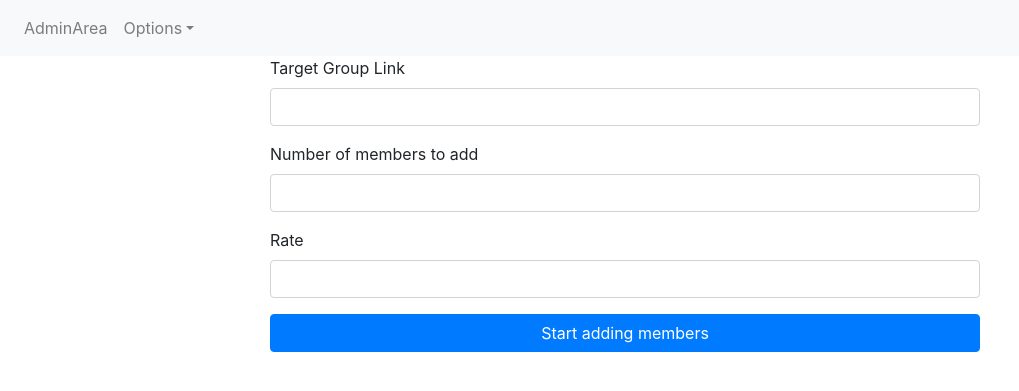
After one commit to MohsenZarein/Telegram-Robot, a Django app: page /Bot/add-members-to-target-groups in a window 1280 px wide. The commit adds this page. Shown: the top 391 px of the page, without its empty margins (0-1019 px from the left). Run offline with Django 3.2, Linux system fonts and the light colour scheme; some libraries are stand-ins or nearby versions.

Commit message:
adding members for the bot and changed templates

```diff
--- a/Telethon_Bot/settings.py
+++ b/Telethon_Bot/settings.py
@@ -20,12 +20,14 @@ BASE_DIR = os.path.dirname(os.path.dirname(os.path.abspath(__file__)))
 # See https://docs.djangoproject.com/en/2.2/howto/deployment/checklist/
 
 # SECURITY WARNING: keep the secret key used in production secret!
-
+SECRET_KEY = '!vk@^mnd_bb2tzgbr0@^^*&jwo+=24!b$@hi#fnn5r(tz+z1)x'
 
 # SECURITY WARNING: don't run with debug turned on in production!
 DEBUG = True
 
 ALLOWED_HOSTS = []
+
+#LOGGING_CONFIG = None
 
 
 # Application definition
@@ -79,7 +81,7 @@ DATABASES = {
         'ENGINE': 'django.db.backends.postgresql',
         'NAME': 'telethonbotdb',
         'USER': 'postgres',
-        'PASSWORD': '',
+        'PASSWORD': '0260psql',
         'HOST': 'localhost'
     }
 }
--- a/Telethon_Bot/urls.py
+++ b/Telethon_Bot/urls.py
@@ -2,6 +2,6 @@ from django.contrib import admin
 from django.urls import path ,include
 
 urlpatterns = [
-    path('admin/', admin.site.urls),
+    path('admin/', admin.site.urls ),
     path('Bot/' , include('bot.urls')),
 ]
--- a/bot/urls.py
+++ b/bot/urls.py
@@ -6,5 +6,6 @@ urlpatterns = [
     path('add-target-group', views.Add_Target_Group , name='add-target-group'),
     path('add-worker', views.Add_Worker , name='add-worker'),
     path('scrap-members-from-source-groups',views.Scrap_Members , name='scrap-members'),
+    path('add-members-to-target-groups', views.Add_Members , name='add-members'),
 
 ]
--- a/bot/views.py
+++ b/bot/views.py
@@ -8,10 +8,10 @@ from .models import Workers
 from .models import Members
 
 from telethon import TelegramClient
-from telethon.tl.functions.messages import GetDialogsRequest , CheckChatInviteRequest , ImportChatInviteRequest
+from telethon.tl.functions.messages import GetDialogsRequest , CheckChatInviteRequest , ImportChatInviteRequest , AddChatUserRequest
 from telethon.tl.types import InputPeerEmpty , InputPeerChannel , InputPeerUser ,UserStatusLastMonth , UserStatusLastWeek
 from telethon.tl.functions.channels import InviteToChannelRequest , JoinChannelRequest , LeaveChannelRequest
-from telethon.errors import PeerFloodError , UserPrivacyRestrictedError , ChatAdminRequiredError , FloodWaitError
+from telethon.errors import PeerFloodError , UserPrivacyRestrictedError , ChatAdminRequiredError , FloodWaitError ,ChannelPrivateError
 
 import threading
 from time import sleep
@@ -54,7 +54,7 @@ def Add_Source_Group(request):
             source_link = Source_Groups.objects.create(link=link)
             source_link.save()
         else:
-            logger.error('This Target group already exists in database')
+            logger.error('This source group already exists in database')
 
         return redirect('add-source-group')
 
@@ -72,7 +72,7 @@ def Add_Target_Group(request):
             target_link = Target_Groups.objects.create(link=link)
             target_link.save()
         else:
-            logger.error('This source group already exists in database')
+            logger.error('This target group already exists in database')
 
         return redirect('add-target-group')
 
@@ -135,8 +135,180 @@ def Scrap_Members(request):
 
 
 
+
+def Add_Members(request):
+
+    if request.method == 'POST':
+
+        group = request.POST['target_group_link']
+        number_of_members = int(request.POST['number_of_members'])
+        rate = int(request.POST['rate'])
+
+        try:
+            print('getting members from database')
+            members_list = Members.objects.exclude(member_joined_groups__contains=[group])[:number_of_members]
+            print('type-member-list:',type(members_list))
+            print('size-member-lits:',len(members_list))
+            #print('member-list:\n',members_list)
+            sleep(60)
+
+        except exceptions.ObjectDoesNotExist as err:
+            logger.error(err)
+            return
+        except Exception as err:
+            logger.error(err)
+            return
+
+        try:
+            print('getting workers from database')
+            workers_list = Workers.objects.all()
+            print('type-worker-list:',type(workers_list))
+            print('size-worker-lits:',len(workers_list))
+            print('worker-list:\n',workers_list)
+            sleep(60)
+        except exceptions.ObjectDoesNotExist as err:
+            logger.error(err)
+            return
+        except Exception as err:
+            logger.error(err)
+            return
+
+
+        splited_members_list = [members_list[x:x+rate] for x in range(0, len(members_list), rate)]
+        print('splited-members-list :\n',splited_members_list)
+        i = 0
+        for worker in workers_list:
+            if i < len(splited_members_list):
+                threading.Thread(target=Add_Members_To_Target_Groups , args=(worker,group,splited_members_list[i])).start()
+                i = i + 1
+            else:
+                break
+
+        return redirect('add-members')
+
+
+    else:
+        return render(request , 'bot/add-members.html')
+
+
+
+
+
+def Add_Members_To_Target_Groups(worker , group , members_list):
+    logger.info('START ADDING ...')
+    print(group)
+    sleep(5)
+    try:
+        client = TelegramClient(
+                                worker.worker_phone,
+                                worker.worker_api_id,
+                                worker.worker_api_hash
+        )
+        client.connect()
+        if not client.is_user_authorized():
+            logger.error('worker with {0} api_id is not signed in , skiping this worker'.format(worker.worker_api_id))
+            return
+
+        print('worker client connected....')
+
+        chat_status = ""
+        try:
+            group_entity = client.get_entity(group)
+            sleep(random.randrange(120,200))
+            client(JoinChannelRequest(group_entity))
+            logger.info('Joined source channel')
+            chat_status = "public"
+            sleep(random.randrange(120,200))
+        except Exception:
+            try:
+                client(ImportChatInviteRequest(group.split('/')[-1]))
+                logger.info('Joined source chat')
+                sleep(random.randrange(120,200))
+                groups_entity.append(
+                                client.get_entity(group)
+                )
+                chat_status = "private"
+                sleep(random.randrange(120,200))
+
+            except Exception as err:
+                logger.error(err)
+                logger.error('Skipping This Worker...')
+                client.disconnect()
+                return
+
+        if chat_status == "public" :
+            target = InputPeerChannel(
+                                    group_entity.id,
+                                    group_entity.access_hash
+            )
+        print('vared halghe mishim....')
+        for member in members_list:
+            print('dor halghe.....')
+            try:
+                logger.info("Adding {} ...".format(member.member_id))
+                user_ready_to_add = InputPeerUser(
+                                                    int(member.member_id),
+                                                    int(member.member_access_hash)
+                )
+                if chat_status == "public":
+                    client(InviteToChannelRequest(
+                                                target,
+                                                [user_ready_to_add]
+                    ))
+                else:
+                    client(AddChatUserRequest(
+                                              int(group_entity.id),
+                                              user_ready_to_add,
+                                              fwd_limit=10
+                    ))
+                this_member = Members.objects.get(member_id=member.member_id)
+                this_member.member_joined_groups.append(group)
+                this_member.save()
+                logger.info("User Added ... going to sleep for 800-900 sec")
+                sleep(random.randrange(500,600))
+            except PeerFloodError:
+                logger.error("Peer flood error ! Too many requests on destination server !")
+                logger.error('Going for 900 -1000 sec sleep')
+                sleep(random.randrange(900,1000))
+                members_list.append(member)
+                continue
+            except FloodWaitError as err:
+                logger.error('Something wrong with the server , Have to sleep ' + err.seconds + ' seconds')
+                sleep(err.seconds)
+                continue
+            except UserPrivacyRestrictedError:
+                logger.error("This user's privacy does not allow you to do this ... Skipping this user")
+                logger.error("Going for 800-900 sec sleep")
+                sleep(random.randrange(500,600))
+                continue
+            except Exception as err:
+                logger.error(err)
+                logger.error("Going for 800-900 sec sleep")
+                print('inja......')
+                sleep(random.randrange(800,900))
+                continue
+
+        logger.info('Action completed')
+        client.disconnect()
+
+
+    except ConnectionError as err:
+        logger.error(err)
+        logger.info('----Use a proxy or VPN-----')
+        return
+    except KeyboardInterrupt:
+        print('keyboard interupt...')
+        client.disconnect()
+        return
+    except Exception as err:
+        logger.error(err)
+        print('ExePTION')
+        client.disconnect()
+        return
+
+
 def Scraping():
-
+    logger.info("START SCRAPING ...")
     try:
         try:
             worker = Workers.objects.get(id=1)
@@ -179,33 +351,26 @@ def Scraping():
         groups_entity = []
         for group in groups:
             try:
-                groups_entity.append(
-                                    client.get_entity(group.link)
-                )
+                g_entity = client.get_entity(group.link)
+                groups_entity.append(g_entity)
                 sleep(random.randrange(120,200))
-            except:
+                client(JoinChannelRequest(g_entity))
+                logger.info('Joined source channel')
+                sleep(random.randrange(120,200))
+            except Exception:
                 try:
-                    client(ImportChatInviteRequest(group.link))
-                    print("JOIN GROUP ")
+                    client(ImportChatInviteRequest(group.link.split('/')[-1]))
+                    logger.info('Joined source chat')
                     sleep(random.randrange(120,200))
                     groups_entity.append(
-                                        client.get_entity(group.link)
+                                    client.get_entity(group.link)
                     )
                     sleep(random.randrange(120,200))
-                except:
-                    try:
-                        client(ImportChatInviteRequest(group.link.split('/')[-1]))
-                        print("joind group ")
-                        sleep(random.randrange(120,200))
-                        groups_entity.append(
-                                        client.get_entity(group.link)
-                        )
-                        sleep(random.randrange(120,200))
 
-                    except Exception as err:
-                        logger.error(err)
-                        sleep(random.randrange(120,200))
-                        continue
+                except Exception as err:
+                    logger.error(err)
+                    sleep(random.randrange(120,200))
+                    continue
 
 
         if groups_entity:
@@ -240,28 +405,38 @@ def Scraping():
 
 
                 for member in all_members:
-                    if member.username:
-                        username = member.username
-                    else:
-                        username = ""
-                    a_member = Members.objects.create(
-                                                        member_id=member.id,
-                                                        member_access_hash=member.access_hash,
-                                                        member_username=username
-                    )
-                    a_member.save()
+                    if not Members.objects.filter(member_id=member.id).exists():
+                        accept = False
+                        try:
+                            if (member.status == UserStatusLastWeek()) or (member.status == UserStatusLastMonth()) :
+                                accept = True
+                        except Exception as err:
+                            continue
+                        if accept == True:
+                            if member.username:
+                                username = member.username
+                            else:
+                                username = ""
+                            a_member = Members.objects.create(
+                                                                member_id=member.id,
+                                                                member_access_hash=member.access_hash,
+                                                                member_username=username
+                            )
+                            a_member.save()
+
 
                 logger.info('Saved successfuly !')
-                logger.info('Going for 400-450 sec sleep')
-                sleep(random.randrange(400,450))
+                logger.info('Going for 800-900 sec sleep')
+                sleep(random.randrange(800,900))
 
-            logger.info('Done ... All members scraped and save successfully !')
+            logger.info('Done ... All members scraped and saved successfully !')
             client.disconnect()
             return
 
         else:
             logger.error('Could not get the entity of source groups , there is a problem with source groups')
             logger.error('Maybe source group links are Invalid or Wrong')
+            sleep(7)
             client.disconnect()
             return
 
@@ -275,8 +450,10 @@ def Scraping():
         return
     except KeyboardInterrupt:
         client.disconnect()
+        logger.error('EXITED')
         return
     except Exception as err:
         logger.error(err)
+        logger.error('EXITED')
         client.disconnect()
         return
--- a/templates/base.html
+++ b/templates/base.html
@@ -15,6 +15,8 @@
 </head>
 <body>
 
+    <!--navbar-->
+    {% include 'partials/navbar.html' %}
 
     <!--dynamic content-->
     {% block content %}  {% endblock content %}
--- /dev/null
+++ b/templates/bot/add-members.html
@@ -0,0 +1,26 @@
+{% extends 'base.html' %}
+
+{% block content %}
+<div class=" container " style="width:800px; margin:0 auto;">
+    <div class=" container  h-100 row align-items-center justify-content-center">
+        <div class=" col">
+            <form action="{% url 'add-members' %}" method="POST" class=" center">
+                {% csrf_token %}
+                <div class=" form-group">
+                    <label for="target_group_link">Target Group Link</label>
+                    <input type="text" name="target_group_link" class=" form-control" required>
+                </div>
+                <div class=" form-group">
+                    <label for="number_of_members">Number of members to add</label>
+                    <input type="number" name="number_of_members" class=" form-control" required>
+                </div>
+                <div class=" form-group">
+                    <label for="rate">Rate</label>
+                    <input type="number" name="rate" class=" form-control" required>
+                </div>
+                <input type="submit" value="Start adding members" class=" btn btn-primary btn-block">
+            </form>
+        </div>
+    </div>
+</div>
+{% endblock content %}
--- a/templates/bot/add-source-group.html
+++ b/templates/bot/add-source-group.html
@@ -8,9 +8,9 @@
                 {% csrf_token %}
                 <div class=" form-group">
                     <label for="source_group_link">Link</label>
-                    <input type="text" name="source_group_link" class=" form-control" required>
+                    <input type="text" name="source_group_link" class=" form-control" placeholder="https://t.me/XXXXXX" required>
                 </div>
-                <input type="submit" value="Register" class=" btn btn-primary btn-block">
+                <input type="submit" value="ADD" class=" btn btn-primary btn-block">
             </form>
         </div>
     </div>
--- a/templates/bot/add-target-group.html
+++ b/templates/bot/add-target-group.html
@@ -8,9 +8,9 @@
                 {% csrf_token %}
                 <div class=" form-group">
                     <label for="target_group_link">Link</label>
-                    <input type="text" name="target_group_link" class=" form-control" required>
+                    <input type="text" name="target_group_link" class=" form-control" placeholder="https://t.me/XXXXXX" required>
                 </div>
-                <input type="submit" value="Register" class=" btn btn-primary btn-block">
+                <input type="submit" value="ADD" class=" btn btn-primary btn-block">
             </form>
         </div>
     </div>
--- a/templates/bot/add-worker.html
+++ b/templates/bot/add-worker.html
@@ -16,7 +16,7 @@
                 </div>
                 <div class=" form-group">
                     <label for="phone">PHONE NUMBER</label>
-                    <input type="text" name="phone" class=" form-control" required>
+                    <input type="text" name="phone" class=" form-control" placeholder="+98939XXXXXXX" required>
                 </div>
                 <input type="submit" value="Register" class=" btn btn-primary btn-block">
             </form>
--- /dev/null
+++ b/templates/partials/navbar.html
@@ -0,0 +1,45 @@
+<nav class="navbar navbar-expand-md navbar-light bg-light">
+    <button type="button" class="navbar-toggler" data-toggle="collapse" data-target="#navbarCollapse">
+        <span class="navbar-toggler-icon"></span>
+    </button>
+    <div id="navbarCollapse" class="collapse navbar-collapse">
+        <ul class="nav navbar-nav">
+            <li class="nav-item">
+                <a href="/admin" class="nav-link">AdminArea</a>
+            </li>
+            <li class="nav-item dropdown">
+                <a href="#" class="nav-link dropdown-toggle" data-toggle="dropdown">Options</a>
+                <div class="dropdown-menu">
+                    <a href="{% url 'add-source-group' %}" class="dropdown-item">Add source group</a>
+                    <a href="{% url 'add-target-group' %}" class="dropdown-item">Add target group</a>
+                    <a href="{% url 'add-worker' %}" class="dropdown-item">Add worker</a>
+                    <a href="#" class="dropdown-item" data-toggle="modal" data-target="#ScrapingModal"s>Scrap members from source groups</a>
+                    <a href="{% url 'add-members' %}" class="dropdown-item">Add members to a group</a>
+                </div>
+            </li>
+        </ul>
+    </div>
+    <!-- Modal -->
+    <div class="modal fade" id="ScrapingModal" tabindex="-1" role="dialog" aria-labelledby="exampleModalLabel" aria-hidden="true">
+        <div class="modal-dialog" role="document">
+        <div class="modal-content">
+            <div class="modal-header">
+            <h5 class="modal-title" id="exampleModalLabel">Scraping members</h5>
+            <button type="button" class="close" data-dismiss="modal" aria-label="Close">
+                <span aria-hidden="true">&times;</span>
+            </button>
+            </div>
+            <div class="modal-footer">
+            <button type="button" class="btn btn-secondary" data-dismiss="modal">Close</button>
+            <a type="button" class="btn btn-primary" href="javascript:{document.getElementById('Scrap').submit()}">
+                Start
+                <form action="{% url 'scrap-members' %}" method="POST" id="Scrap">
+                    {% csrf_token %}
+                    <input type="hidden">
+                </form>
+            </a>
+            </div>
+        </div>
+        </div>
+    </div>
+</nav>
```
Also changed, not shown: bot/models.py (+19 -0 lines), templates/bot/scrap-members.html (deleted, +0 -11 lines), bot/migrations/0002_auto_20200729_1155.py (added).
